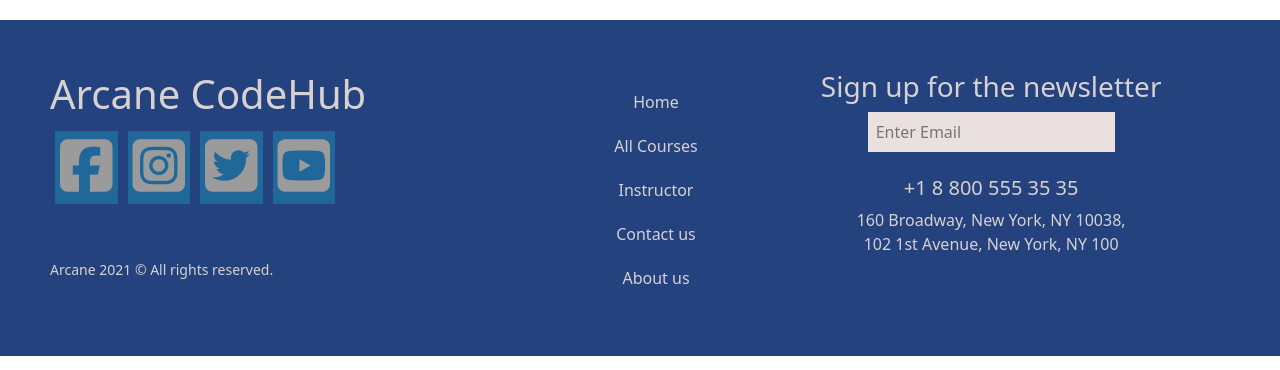
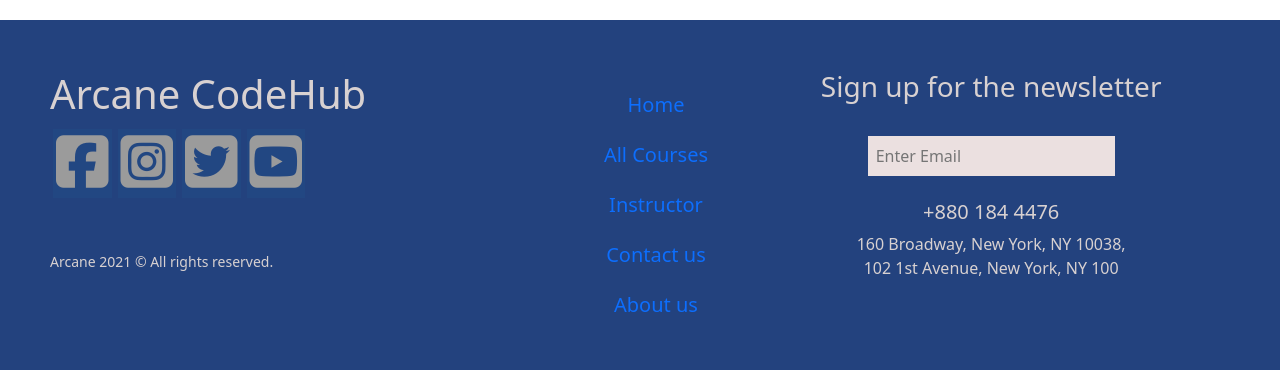
Before and after one commit to arcane75/arcane-educational-site, a React (Create React App) app: page / in a window 1280 px wide. Shown: the part 1575-1945 px from the top of the page. Built offline with nearby package versions, Linux system fonts and the light colour scheme.

Commit message:
path added and data updated

```diff
--- a/src/App.js
+++ b/src/App.js
@@ -1,7 +1,6 @@
 
 import './App.css';
 import 'bootstrap/dist/css/bootstrap.min.css';
-import React, { createContext, useState } from "react";
 import { BrowserRouter as Router, Switch, Route } from "react-router-dom";
 import Home from './Components/Home/Home';
 import AboutUs from './Components/AboutUs/AboutUs';
@@ -11,17 +10,15 @@ import Footer from './Components/Footer/Footer';
 import Error from './Components/Error/Error';
 import ContactUs from './Components/ContactUs/ContactUs';
 
-const userContext = createContext();
+
 function App() {
-  const [user, setUser] = useState(
-    { name: "rakib" }
-  );
 
   return (
     <div className="App">
-      <userContext.Provider value = {[user, setUser]} >
+
       <Router>
         <Switch>
+
           <Route exact path="/">
             <Home ></Home>
           </Route>
@@ -56,7 +53,7 @@ function App() {
 
         </Switch>
       </Router>
-        </userContext.Provider>
+
     </div>
   );
 }
--- a/src/Components/AllCourses/AllCourses.js
+++ b/src/Components/AllCourses/AllCourses.js
@@ -12,6 +12,7 @@ const AllCourses = () => {
             .then(res => res.json())
             .then(data => setAllCourses(data));
     }, []);
+
     return (
         <>
             <MenuBar></MenuBar>
@@ -20,8 +21,8 @@ const AllCourses = () => {
                 {
                     allCourses.map(scourse =>
                         <AllCourseShow
-                        key = {scourse.id}
-                            scourse = {scourse}
+                            key={scourse.id}
+                            scourse={scourse}
                         >
 
                         </AllCourseShow>
--- a/src/Components/Courses/Courses.js
+++ b/src/Components/Courses/Courses.js
@@ -16,8 +16,8 @@ const Courses = () => {
 
             {
                 courses.map(course => <Course
-                    key = {course.id}
-                    course = {course}
+                    key={course.id}
+                    course={course}
                 >
 
                 </Course>)
--- a/src/Components/Footer/Footer.css
+++ b/src/Components/Footer/Footer.css
@@ -1,22 +1,27 @@
 .icon {
-    margin: 5px;
-    padding: 5px;
-    background-color: rgb(31, 104, 153);
+    margin: 3px;
+    padding:3px;
+    background-color: rgba(31, 104, 153, 0.137);
     color: rgb(155, 155, 155);
     font-size: 30px;
   }
   .icon:hover {
-    background-color: rgb(238, 159, 13);
+    background-color: rgb(76, 107, 211);
+  }
+  .item{
+    text-decoration: none;
+  }
+  .item:hover{
+    color: gold;
   }
   .footer-menu {
     list-style: none;
     margin-top: 20px;
-    font-size: 16px;
+    font-size: 20px;
     cursor: pointer;
+
   }
-  .footer-menu:hover {
-    color: red;
-  }
+
   .footer-input {
     padding: 8px;
     border: none;
@@ -28,7 +33,3 @@
     padding: 50px;
     color: rgb(216, 209, 209);
   }
-  .foter-phone-icon {
-    font-size: 30px;
-    color: red;
-  }
--- a/src/Components/Footer/Footer.js
+++ b/src/Components/Footer/Footer.js
@@ -1,4 +1,5 @@
 import React from 'react';
+import { Link } from 'react-router-dom';
 import "./Footer.css";
 
 const Footer = () => {
@@ -24,46 +25,67 @@ const Footer = () => {
               </div>
             </div>
             <p className="mt-5">
-                  <small>Arcane 2021 ©  All rights reserved.</small>
-                </p>
+              <small>Arcane 2021 ©  All rights reserved.</small>
+            </p>
           </div>
-
         </div>
 
 
         <div className="col-md-2">
-          <div className="footer-menu-container">
+          <div className="">
             <ul>
-              <li className="footer-menu">Home</li>
-              <li className="footer-menu">All Courses</li>
-              <li className="footer-menu">Instructor</li>
-              <li className="footer-menu">Contact us</li>
-              <li className="footer-menu"> About us</li>
+
+              <li className="footer-menu">
+                <Link to="/home" className="item">
+                  Home
+                </Link>
+              </li>
+
+              <li className="footer-menu">
+                <Link to="/all-courses" className="item">
+                  All Courses
+                </Link>
+              </li>
+
+              <li className="footer-menu">
+                <Link to="/instructor" className="item">
+                  Instructor
+                </Link>
+              </li>
+
+              <li className="footer-menu">
+                <Link to="/contact" className="item">
+                  Contact us
+                </Link>
+              </li>
+
+              <li className="footer-menu">
+                <Link to="/about" className="item">
+                  About us
+                </Link>
+              </li>
+
             </ul>
           </div>
         </div>
 
 
         <div className="col-md-5">
-          <div className="right-footer-container">
+          <div className="">
             <h3>Sign up for the newsletter</h3>
+            <br />
             <input
               className="footer-input"
               type="text"
               placeholder="Enter Email"
             />
-            <div className="phone d-flex align-items-center justify-content-center mt-4">
-              <div className="foter-phone-icon">
-
-              </div>
+            <div className="d-flex align-items-center justify-content-center mt-4">
               <div>
-                <h5>+1 8 800 555 35 35</h5>
+                <h5>+880 184 4476</h5>
               </div>
             </div>
-            <div className="map d-flex align-items-center justify-content-center">
-              <div className="foter-phone-icon">
 
-              </div>
+            <div className="d-flex align-items-center justify-content-center">
               <div>
                 <p>
                   160 Broadway, New York, NY 10038,
@@ -71,12 +93,9 @@ const Footer = () => {
                 </p>
               </div>
             </div>
+
           </div>
         </div>
-
-
-        <div></div>
-        <div></div>
       </div>
     </div>
   );
```
Also changed, not shown: src/Components/MenuBar/MenuBar.js (+13 -5 lines), src/Components/AboutUs/AboutUs.js (line endings or trailing spaces), src/Components/Home/Home.js (indentation only). Lines whose indentation alone changed are shown as unchanged.
